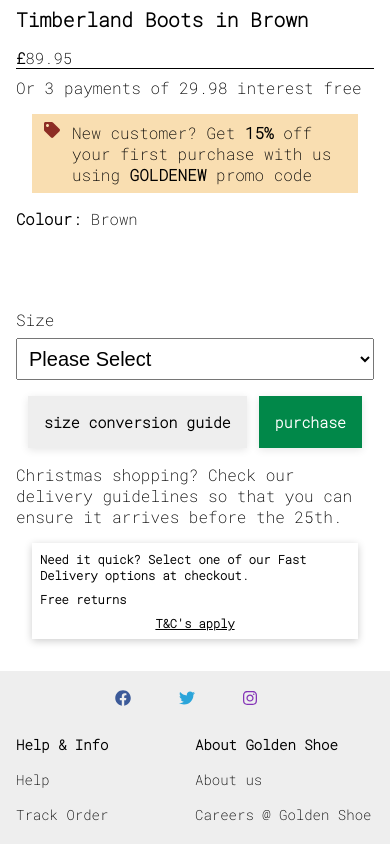
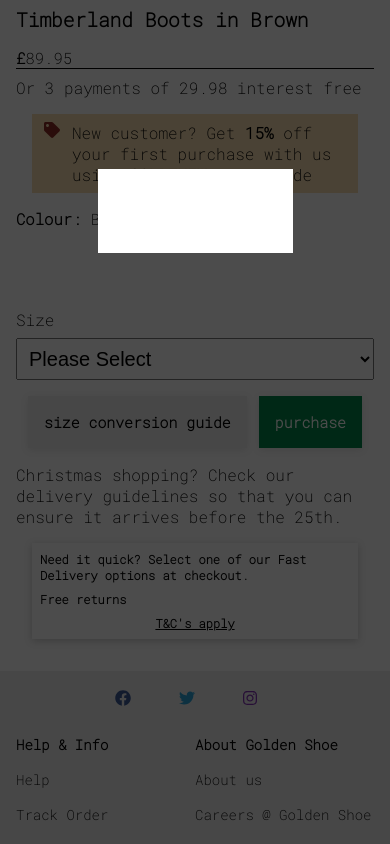
Before and after one commit to patchinator/golden_shoe, a Next.js app: page /mens/timberland-boots in a window 390 px wide. Both pictures are taken after a click on the button "size conversion guide". Shown: the part 589-1433 px from the top of the page. Built offline with nearby package versions, Linux system fonts and the light colour scheme; a web font is replaced by a local one.

Commit message:
updated link from mobile menu to go to products page

```diff
--- a/components/Header/Navbar.js
+++ b/components/Header/Navbar.js
@@ -129,7 +129,7 @@
                 <FontAwesomeIcon className={style.icon} icon={faHome} />
               </div>
             </Link>
-            <Link href="/products" passHref>
+            <Link href="/mens/timberland-boots" passHref>
               <div className={style.option}>
                 <p>Products</p>
                 <FontAwesomeIcon className={style.icon} icon={faShoePrints} />
--- a/components/Products/ItemCard.js
+++ b/components/Products/ItemCard.js
@@ -64,9 +64,7 @@
   },
 ];
 
-const ItemCard = () => {
-  const [inStock, setInStock] = useState(true);
-
+const ItemCard = (props) => {
   return (
     <div className={style.container}>
       <div className={style.image}>
@@ -114,7 +112,9 @@
         </div>
         <div className={style.buttons}>
           <div className={style.conversion}>
-            <InfoButton>size conversion guide</InfoButton>
+            <InfoButton onClick={props.showModal}>
+              size conversion guide
+            </InfoButton>
           </div>
           <div className={style.purchase}>
             <CTAButton>purchase</CTAButton>
--- a/components/Products/ItemCard.module.scss
+++ b/components/Products/ItemCard.module.scss
@@ -4,6 +4,7 @@
 .container {
   margin: 1rem 15% 1rem 15%;
   display: flex;
+  position: relative;
 
   @media screen and (max-width: $tablet) {
     margin: 1rem 5% 1rem 5%;
--- /dev/null
+++ b/components/UI/Modals/Modal.js
@@ -0,0 +1,11 @@
+import style from "./Modal.module.scss";
+
+const Modal = (props) => {
+  return (
+    <div onClick={props.hideModal} className={style.modal_backdrop}>
+      <div className={style.modal}></div>
+    </div>
+  );
+};
+
+export default Modal;
--- /dev/null
+++ b/components/UI/Modals/Modal.module.scss
@@ -0,0 +1,19 @@
+.modal_backdrop {
+  position: fixed;
+  top: 0;
+  bottom: 0;
+  left: 0;
+  right: 0;
+  z-index: 30;
+  background: rgba(0, 0, 0, 0.7);
+
+  .modal {
+    position: fixed;
+    top: 20%;
+    right: 50%;
+    transform: translate(50%, 0);
+    width: 50%;
+    height: 10%;
+    background: white;
+  }
+}
--- a/pages/mens/timberland-boots.js
+++ b/pages/mens/timberland-boots.js
@@ -1,12 +1,25 @@
 import Navbar from "../../components/Header/Navbar";
 import Footer from "../../components/Footer/Footer";
 import ItemCard from "../../components/Products/ItemCard";
+import Modal from "../../components/UI/Modals/Modal";
+import { useState } from "react";
 
 const TimberlandBoots = () => {
+  const [showModal, setShowModal] = useState(false);
+
+  const showModalHandler = () => {
+    setShowModal(true);
+  };
+
+  const hideModalHandler = () => {
+    setShowModal(false);
+  };
+
   return (
     <div>
       <Navbar />
-      <ItemCard />
+      {showModal && <Modal hideModal={hideModalHandler} />}
+      <ItemCard showModal={showModalHandler} />
       <Footer />
     </div>
   );
```
Also changed, not shown: components/UI/Background.js (deleted, +0 -7 lines), components/UI/Background.module.scss (deleted, +0 -12 lines).
